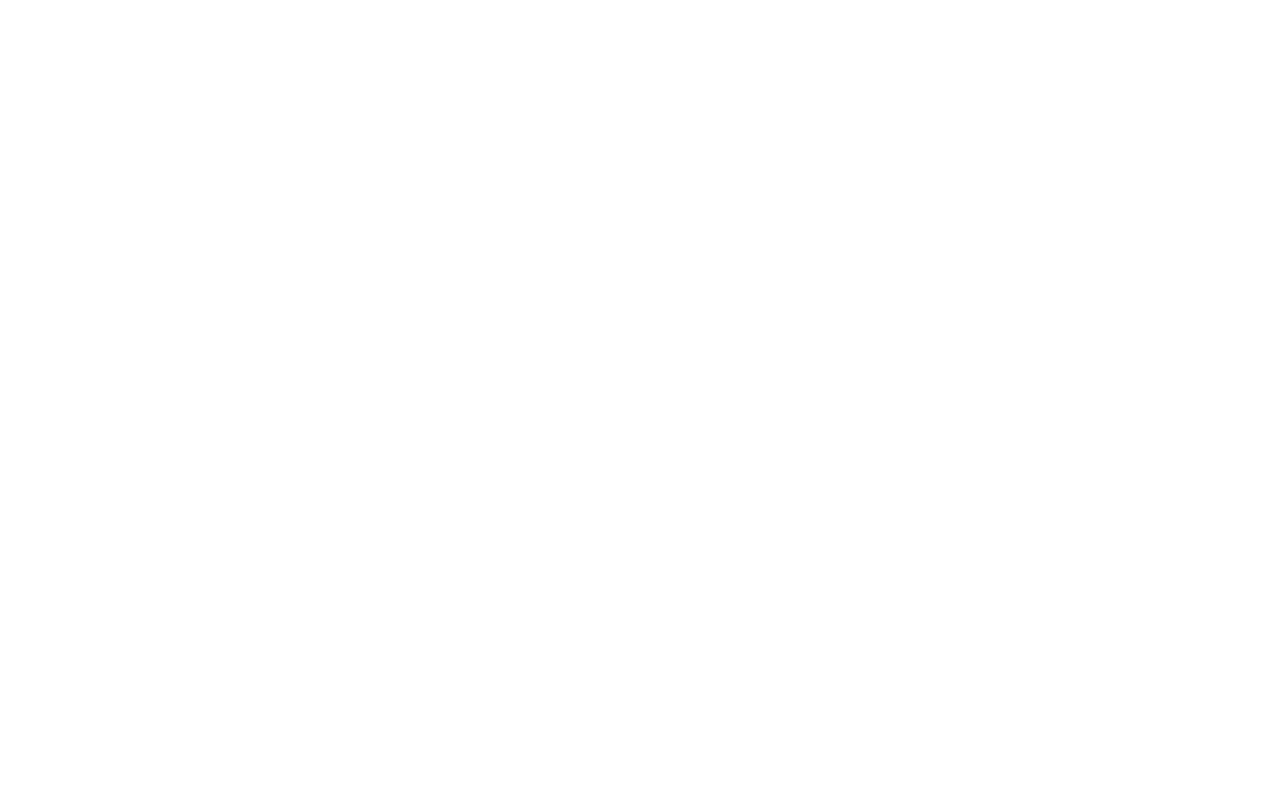
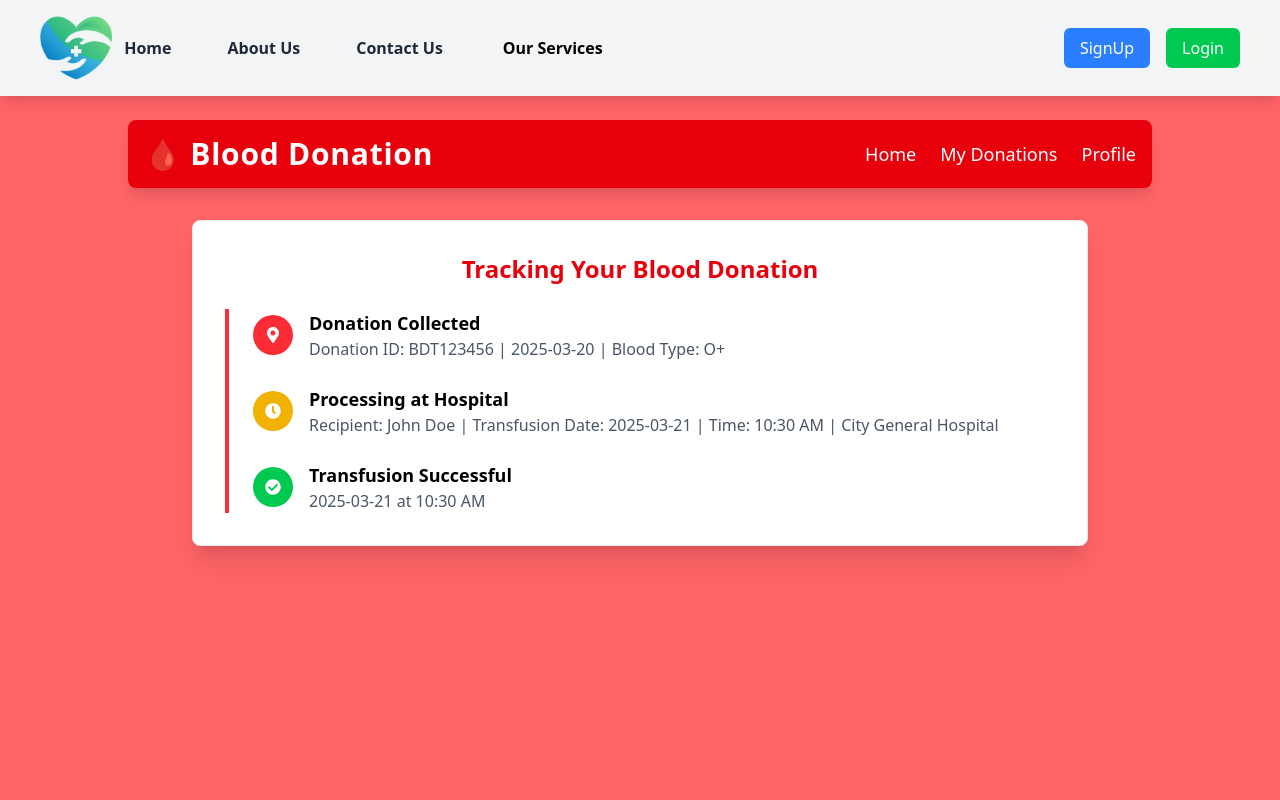
Before and after one commit to tapas20/OnlineHMS, a React (Vite) app: page /trackingblood in a window 1280 px wide. Before the commit this address had no page. Shown: the top 800 px of the page. Built offline with nearby package versions, Linux system fonts and the light colour scheme.

Commit message:
Tracking blood

```diff
--- a/src/App.jsx
+++ b/src/App.jsx
@@ -15,6 +15,9 @@
 
 
 import AI from "./Pages/Dropdownmenu/AI";
+
+
+
 //Blood bank router
 import BloodBankStore from "./Pages/Dropdownmenu/BloodBankPage/BloodBankStore";
 import Number from "./Pages/Dropdownmenu/BloodBankPage/Number";
@@ -24,6 +27,7 @@
 import Receiveblood from "./Pages/Dropdownmenu/BloodBankPage/Receiveblood"
 import Requestpage from "./Pages/Dropdownmenu/BloodBankPage/Requestpage"
 import Historypage from "./Pages/Dropdownmenu/BloodBankPage/Historypage"
+import TrackingBlood from "./Pages/Dropdownmenu/BloodBankPage/TrackingBlood";
 
 
 //EHR page
@@ -63,6 +67,8 @@
           <Route path="/receiveblood" element={<Receiveblood />} />
           <Route path="/requestpage" element={<Requestpage />} />
           <Route path="/historypage" element={<Historypage />} />
+          <Route path="/trackingblood" element={<TrackingBlood />} />
+
 
 
         <Route path="/electronichealthrecord" element={<ElectronicHealthRecord />} />
--- a/src/Pages/Dropdownmenu/BloodBankPage/Checkup.jsx
+++ b/src/Pages/Dropdownmenu/BloodBankPage/Checkup.jsx
@@ -1,27 +1,43 @@
 import React from "react";
+import {Link} from "react-router-dom"
 
 const Checkup = () => {
   return (
-    <div className="flex items-center justify-center min-h-screen bg-gray-100" style={{ backgroundColor: "#FA4848" }}>
+    <div className="min-h-screen flex flex-col items-center p-6 bg-red-500">
+       <header className="bg-red-600 text-white p-4 w-full max-w-5xl flex flex-wrap justify-between items-center shadow-lg rounded-lg">
+        <h1 className="text-xl md:text-3xl font-extrabold tracking-wide">🩸 Blood Donation</h1>
+        <nav>
+          <ul className="flex flex-wrap space-x-3 md:space-x-6 text-sm md:text-lg font-medium">
+            <li><a href="#" className="hover:text-gray-200 transition">Home</a></li>
+            <li><a href="#" className="hover:text-gray-200 transition">My Donations</a></li>
+            <li><a href="#" className="hover:text-gray-200 transition">Profile</a></li>
+          </ul>
+        </nav>
+      </header>
       {/* Wrapper to contain both background and content */}
-      <div className="relative w-[350px] h-100 bg-white shadow-lg rounded-b-3xl m-5">
+      <div className="relative w-full max-w-md bg-white shadow-lg rounded-3xl mt-6 min-h-[500px] md:min-h-[300px]">
+
         {/* Background Image or Colored Header */}
         <div className="w-full h-[150px] bg-red-400 rounded-b-3xl flex flex-col items-center text-white">
           <h2 className="text-lg font-semibold mt-4">Hello Zoharin</h2>
         </div>
 
         {/* Foreground Content positioned inside the wrapper */}
-        <div className="absolute top-[80px] left-1/2 transform -translate-x-1/2 flex gap-4">
+        <div className="absolute flex flex-col md:flex-row top-[80px] left-1/2 transform -translate-x-1/2 gap-4">
+
           {/* Blood Group Card */}
           <div className="bg-white shadow-md rounded-2xl p-4 w-36 text-center">
             <h3 className="text-gray-700 font-semibold">Your Blood Group</h3>
             <div className="relative w-12 mx-auto mt-2">
-  <p className="absolute top-[20px] left-1/2 transform -translate-x-1/2 text-white text-xl font-bold">
-    A+
-  </p>
-  <img src="/Images/blood-drop.png" alt="Blood Drop" className="w-12" />
-</div>
-
+              <p className="absolute top-[20px] left-1/2 transform -translate-x-1/2 text-white text-xl font-bold">
+                A+
+              </p>
+              <img
+                src="/Images/blood-drop.png"
+                alt="Blood Drop"
+                className="w-12"
+              />
+            </div>
           </div>
 
           {/* Donor Status Card */}
@@ -35,11 +51,16 @@
             <p className="text-gray-600 text-xs mt-2">
               Please get checked up first to donate
             </p>
+            <Link to="/trackingblood" className="text-gray-600 text-xs">Track Your Blood</Link>
           </div>
         </div>
 
+
+
+
         {/* Donate Button */}
-        <div className="flex justify-center mt-40  mb-4">
+        <div className="flex justify-center mt-75 md:mt-40 mb-4">
+
           <button className="relative bg-gray-300 text-gray-500 font-semibold py-2 px-6 rounded-full shadow-md w-56 cursor-not-allowed">
             Donate Blood
             <span className="absolute right-2 top-1/2 transform -translate-y-1/2 bg-white/50 w-5 h-5 rounded-full"></span>
--- /dev/null
+++ b/src/Pages/Dropdownmenu/BloodBankPage/TrackingBlood.jsx
@@ -0,0 +1,80 @@
+import React from "react";
+import { FaMapMarkerAlt, FaCheckCircle, FaClock, FaTimesCircle } from "react-icons/fa";
+
+const BloodDonationTracking = () => {
+  // Sample donation data
+  const donation = {
+    donationId: "BDT123456",
+    date: "2025-03-20",
+    bloodType: "O+",
+    recipient: "John Doe",
+    transfusionDate: "2025-03-21",
+    transfusionTime: "10:30 AM",
+    hospital: "City General Hospital",
+    status: "Successful",
+  };
+
+  const statusColors = {
+    Successful: "bg-green-500",
+    Pending: "bg-yellow-500",
+    Cancelled: "bg-red-500",
+  };
+
+  return (
+    <div className="min-h-screen bg-red-400 flex flex-col items-center p-6">
+      {/* Header Section */}
+      <header className="bg-red-600 text-white p-4 w-full max-w-5xl flex flex-wrap justify-between items-center shadow-lg rounded-lg">
+        <h1 className="text-xl md:text-3xl font-extrabold tracking-wide">🩸 Blood Donation</h1>
+        <nav>
+          <ul className="flex flex-wrap space-x-3 md:space-x-6 text-sm md:text-lg font-medium">
+            <li><a href="#" className="hover:text-gray-200 transition">Home</a></li>
+            <li><a href="#" className="hover:text-gray-200 transition">My Donations</a></li>
+            <li><a href="#" className="hover:text-gray-200 transition">Profile</a></li>
+          </ul>
+        </nav>
+      </header>
+
+      {/* Tracking Timeline */}
+      <main className="max-w-4xl w-full bg-white shadow-xl rounded-lg p-6 sm:p-8 mt-8 border border-gray-200">
+        <h2 className="text-2xl font-bold mb-6 text-red-600 text-center">Tracking Your Blood Donation</h2>
+
+        <div className="relative border-l-4 border-red-500 pl-6 space-y-6">
+          {/* Donation Process */}
+          <div className="flex flex-col sm:flex-row items-start sm:items-center space-x-0 sm:space-x-4">
+            <div className="w-10 h-10 flex items-center justify-center rounded-full bg-red-500 text-white">
+              <FaMapMarkerAlt />
+            </div>
+            <div>
+              <h3 className="text-lg font-semibold">Donation Collected</h3>
+              <p className="text-gray-600">Donation ID: {donation.donationId} | {donation.date} | Blood Type: {donation.bloodType}</p>
+            </div>
+          </div>
+
+          {/* Hospital Processing */}
+          <div className="flex flex-col sm:flex-row items-start sm:items-center space-x-0 sm:space-x-4">
+            <div className="w-10 h-10 flex items-center justify-center rounded-full bg-yellow-500 text-white">
+              <FaClock />
+            </div>
+            <div>
+              <h3 className="text-lg font-semibold">Processing at Hospital</h3>
+              <p className="text-gray-600">Recipient: {donation.recipient || "N/A"} | Transfusion Date: {donation.transfusionDate} | Time: {donation.transfusionTime} | {donation.hospital}</p>
+            </div>
+          </div>
+
+          {/* Transfusion Completed */}
+          <div className="flex flex-col sm:flex-row items-start sm:items-center space-x-0 sm:space-x-4">
+            <div className={`w-10 h-10 flex items-center justify-center rounded-full ${statusColors[donation.status]} text-white`}>
+              {donation.status === "Successful" ? <FaCheckCircle /> : donation.status === "Pending" ? <FaClock /> : <FaTimesCircle />}
+            </div>
+            <div>
+              <h3 className="text-lg font-semibold">Transfusion {donation.status}</h3>
+              <p className="text-gray-600">{donation.transfusionDate} at {donation.transfusionTime}</p>
+            </div>
+          </div>
+        </div>
+      </main>
+    </div>
+  );
+};
+
+export default BloodDonationTracking;
```
Also changed, not shown: 1 other file (tests, documents, lock files or other folders).
